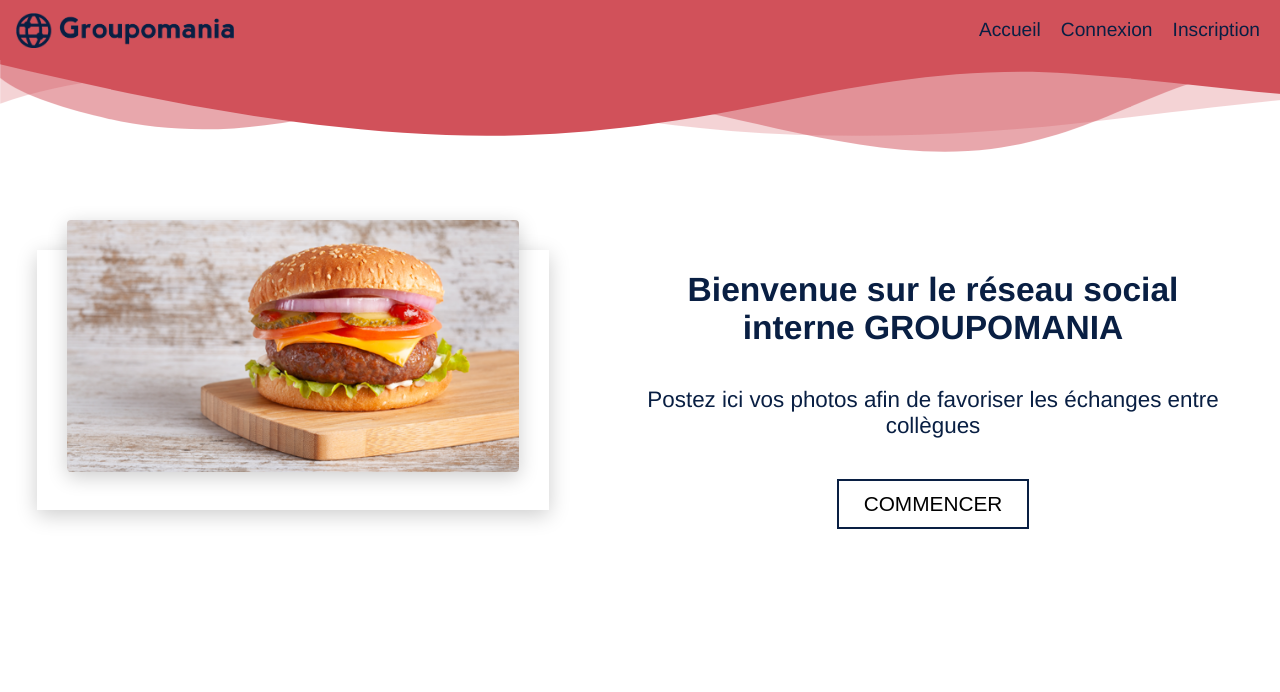
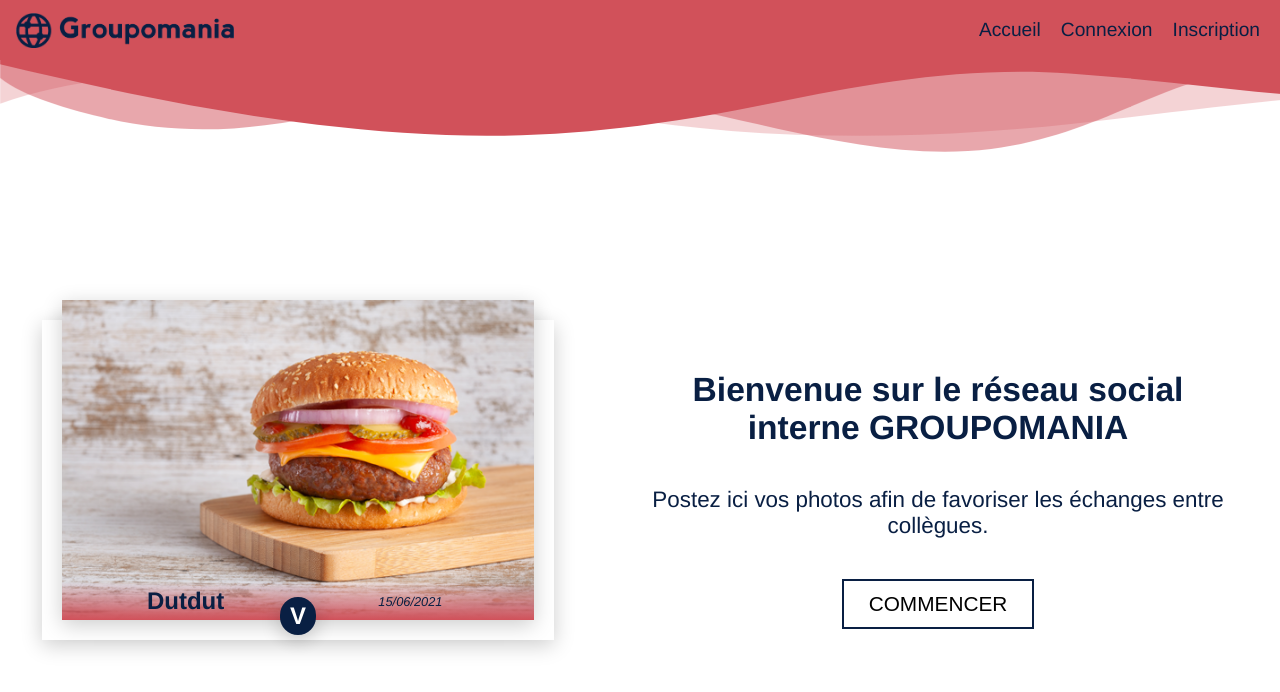
Before and after one commit to Dutdut77/GRANDMAIRENicolas_7_14042021, a Vue app in the folder groupomania/: page / in a window 1280 px wide. Shown: the top 692 px of the page. Built offline with nearby package versions, Linux system fonts and the light colour scheme.

Commit message:
card perso

```diff
--- a/groupomania/src/App.vue
+++ b/groupomania/src/App.vue
@@ -26,9 +26,9 @@
       </svg>
     </div>
     </header>
-    <div class="container">
+
       <router-view />
-    </div>
+
 
   </body>
 </template>
@@ -76,7 +76,7 @@
   width: 100%;
   overflow: hidden;
   line-height: 0;
-  z-index: 10;
+  z-index: -1;
 }
 
 .custom-shape-divider-top-1623269035 svg {
@@ -91,10 +91,5 @@
   fill: $secondary;
 }
 
-.container {
-  padding-top: 160px;
-  min-height: 100vh;
-  width: 100%;
 
-}
 </style>
--- /dev/null
+++ b/groupomania/src/components/Card_2.vue
@@ -0,0 +1,112 @@
+<template>
+  <div class="card">
+    <div class="image">
+      <div class="titre">
+        <div class="pseudo"><h2>Dutdut</h2></div>
+
+        <div class="btn" id="icon"  @click="ShowDiag()">
+          <p>V</p>
+        </div>
+        <div class="date">15/06/2021</div>
+      </div>
+    </div>
+    <div class="diag" id="diag">blabla</div>
+  </div>
+</template>
+
+<script>
+export default {
+  name: "Card",
+
+  methods: {
+    ShowDiag() {
+      document.getElementById("diag").classList.toggle("show");
+      document.getElementById("icon").classList.toggle("rotate");
+    },
+  },
+};
+</script>
+
+<style scoped lang="scss">
+$primary: #091f43;
+$secondary: #d1515a;
+
+.card {
+  width: 100%;
+  height: 100%;
+  padding: 0 20px;
+  background: white;
+  box-shadow: 0 5px 20px rgba(0, 0, 0, 0.2);
+  display: flex;
+  flex-wrap: wrap;
+  justify-content: center;
+  align-items: center;
+  @media (min-width: 768px) {
+    width: 40%;
+  }
+}
+
+.image {
+  position: relative;
+  top: -20px;
+  width: 100%;
+  height: 320px;
+  background-image: url("../assets/img_home.png");
+  background-size: cover;
+  background-position: center center;
+  box-shadow: 0 5px 20px rgba(0, 0, 0, 0.2);
+  display : flex;
+align-items: flex-end;
+}
+.titre {
+width : 100%;
+background: linear-gradient(0deg, $secondary, transparent 100%);
+display: flex;
+flex-wrap: nowrap;
+align-items: center;
+justify-content: center;
+}
+.pseudo {
+    width: 40%;
+}
+.pseudo h2 {
+    color : $primary;
+}
+.date {
+    width: 40%;
+    color : $primary;
+    font-style: italic;
+    font-size: 0.8rem;
+}
+.btn {
+
+     cursor: pointer;
+      position: relative;
+     top : 15px;
+     background: $primary;
+     padding: 5px 10px;
+     border-radius : 30px;
+     box-shadow: 0 5px 20px rgba(0, 0, 0, 0.2);
+
+}
+.diag {
+  height: 0;
+  visibility: hidden;
+}
+
+.show {
+  height: 300px;
+  visibility: visible;
+  transition: 0.3s ease-in-out;
+}
+
+.btn p {
+    font-size: 1.5rem;
+    font-weight: bold;
+    color: white
+}
+
+.rotate {
+   transform: rotate(180deg);
+}
+</style>
--- a/groupomania/src/views/Home.vue
+++ b/groupomania/src/views/Home.vue
@@ -1,95 +1,79 @@
 <template>
   <section>
-
-
-
     <div class="content">
-
-
-
       <Card />
-
       <div class="titre">
         <h1>Bienvenue sur le réseau social interne GROUPOMANIA</h1>
-     <p>Postez ici vos photos afin de favoriser les échanges entre collègues</p>
+        <p>
+          Postez ici vos photos afin de favoriser les échanges entre collègues.
+        </p>
         <button class="btn" @click="storie()">
-          <span>COMMENCER</span></button>
+          <span>COMMENCER</span>
+        </button>
       </div>
-
     </div>
-
-
-
-
-
-
-
-
   </section>
-
 </template>
 
 <script>
-import Card from "@/components/Card_1.vue";
+import Card from "@/components/Card_2.vue";
 // @ is an alias to /src
 
 export default {
   name: "Home",
-  components: {Card},
+  components: { Card },
   computed: {
     afficheMessage() {
       return this.$store.state.messageFromVuex;
     },
   },
-  methods : {
+  methods: {
     storie() {
       this.$router.push("/storie");
-    }
     },
-
+  },
 };
 </script>
 
 <style scoped lang="scss">
-
 $primary: #091f43;
 $secondary: #d1515a;
 $white: #fff;
 $gray: #091f43;
 
-
 section {
   display: flex;
   justify-content: center;
   align-items: center;
-  min-height: calc(100vh - 160px);
+  padding-top : 160px;
+  min-height: 100vh;
+
 }
 
 .content {
+  min-width: 100%;
+  height: 100%;
   display: flex;
   flex-wrap: wrap;
   justify-content: space-around;
   align-items: center;
-
-  width: 100%;
-  height: 100%;
 }
 
-
-.titre{
+.titre {
   display: flex;
   flex-direction: column;
   justify-content: center;
   align-items: center;
   width: 100%;
-  padding : 40px 0;
+  padding: 40px 0;
   order: -1;
   @media (min-width: 768px) {
     width: 50%;
-order :2;
+    order: 2;
   }
 }
-.titre h1, p {
+.titre h1,
+p {
   color: $primary;
 }
 
@@ -99,10 +83,7 @@
 }
 .titre p {
   font-size: 1.4rem;
-
 }
-
-
 
 .btn {
   color: $primary;
@@ -118,20 +99,10 @@
   display: block;
   transition: all 0.3s ease;
   overflow: hidden;
-
 }
 
 .btn:hover {
   border: 2px solid $secondary;
   background: $secondary;
 }
-
-
-
-
-
-
-
-
-
 </style>
```
Lines whose indentation alone changed are shown as unchanged.
